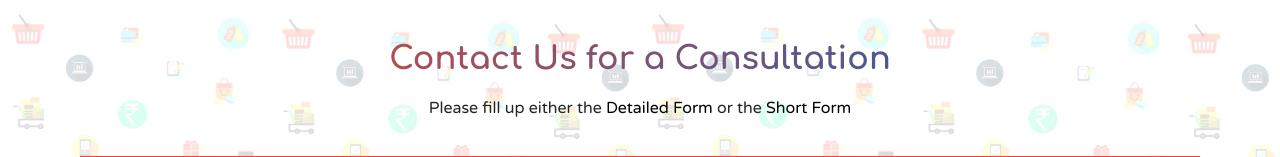
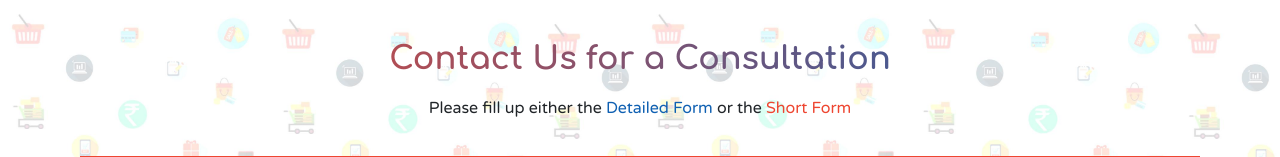
Before and after one commit to Shreya-7/RetailZip, a Flask app: page /contact in a window 1280 px wide. Shown: the part 91-248 px from the top of the page. Run offline with Flask 2, Linux system fonts and the light colour scheme; some libraries are stand-ins or nearby versions.

Commit message:
v1.0.1: fix link colour in contact heading

```diff
--- a/templates/contact.html
+++ b/templates/contact.html
@@ -12,9 +12,9 @@
         <h2 class="section-heading">Contact Us for a Consultation</h2>
         <p>
             Please fill up either the
-          <a href="#contact_detail"> Detailed Form </a>
+          <a href="#contact_detail" class="color-blue"> Detailed Form </a>
           or the
-           <a href= "#contact_short" >Short Form</a>
+           <a href= "#contact_short" class="color-red">Short Form</a>
         </p>
 
         <!-- detail query area starts -->
```
